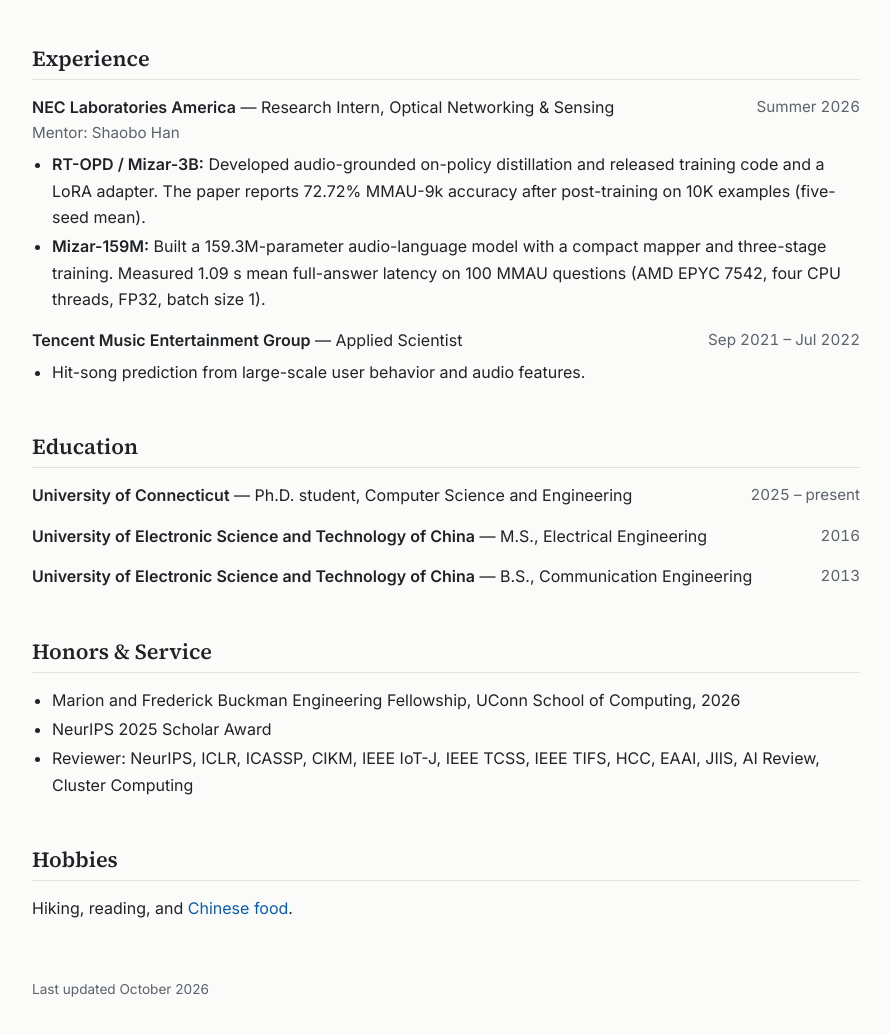
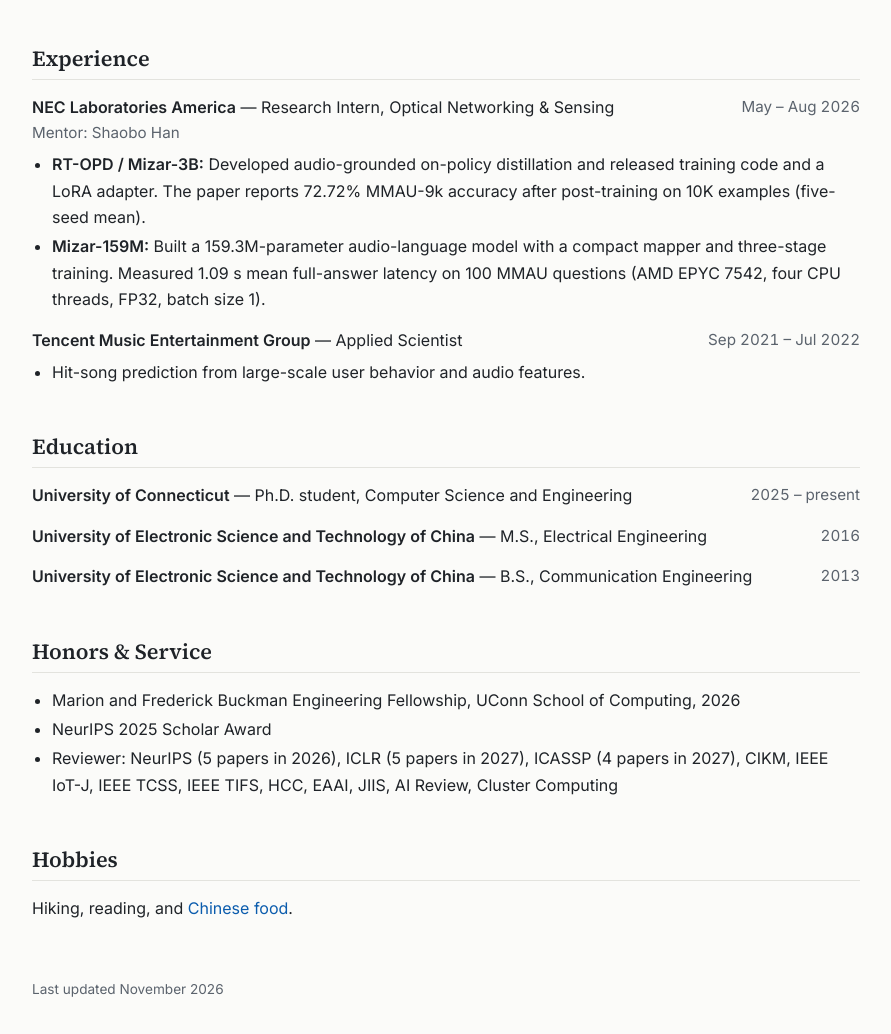
Before and after one commit to kaiyangli-ml/kaiyangli-ml.github.io, a plain HTML site: page index.html in a window 1280 px wide. Shown: the part 2622-3656 px from the top of the page, without its empty margins (194-1085 px from the left). Drawn offline with Linux system fonts and the light colour scheme.

Commit message:
Update CV, internship dates, and reviewing (Nov 2026)
Replace the CV PDF (MMAU test-set results, May-Aug 2026 internship,
citations, recent reviewing), and list recent review counts on the page.

Co-Authored-By: Claude Opus 5.5 <noreply@anthropic.com>

```diff
--- a/index.html
+++ b/index.html
@@ -264,7 +264,7 @@
     <div class="entry-block">
       <div class="entry">
         <span><strong>NEC Laboratories America</strong> — Research Intern, Optical Networking &amp; Sensing</span>
-        <span class="when">Summer 2026</span>
+        <span class="when">May – Aug 2026</span>
       </div>
       <div class="sub">Mentor: Shaobo Han</div>
       <ul>
@@ -296,7 +296,7 @@
     <ul class="plain">
       <li>Marion and Frederick Buckman Engineering Fellowship, UConn School of Computing, 2026</li>
       <li>NeurIPS 2025 Scholar Award</li>
-      <li>Reviewer: NeurIPS, ICLR, ICASSP, CIKM, IEEE IoT-J, IEEE TCSS, IEEE TIFS, HCC, EAAI, JIIS, AI Review, Cluster Computing</li>
+      <li>Reviewer: NeurIPS (5 papers in 2026), ICLR (5 papers in 2027), ICASSP (4 papers in 2027), CIKM, IEEE IoT-J, IEEE TCSS, IEEE TIFS, HCC, EAAI, JIIS, AI Review, Cluster Computing</li>
     </ul>
   </section>
 
@@ -305,7 +305,7 @@
     <p>Hiking, reading, and <a href="https://app.notion.com/p/2a69742e568480399db2d4a25481b3a4">Chinese food</a>.</p>
   </section>
 
-  <footer>Last updated October 2026</footer>
+  <footer>Last updated November 2026</footer>
 </main>
 </body>
 </html>
```
Also changed, not shown: 1 other file.
